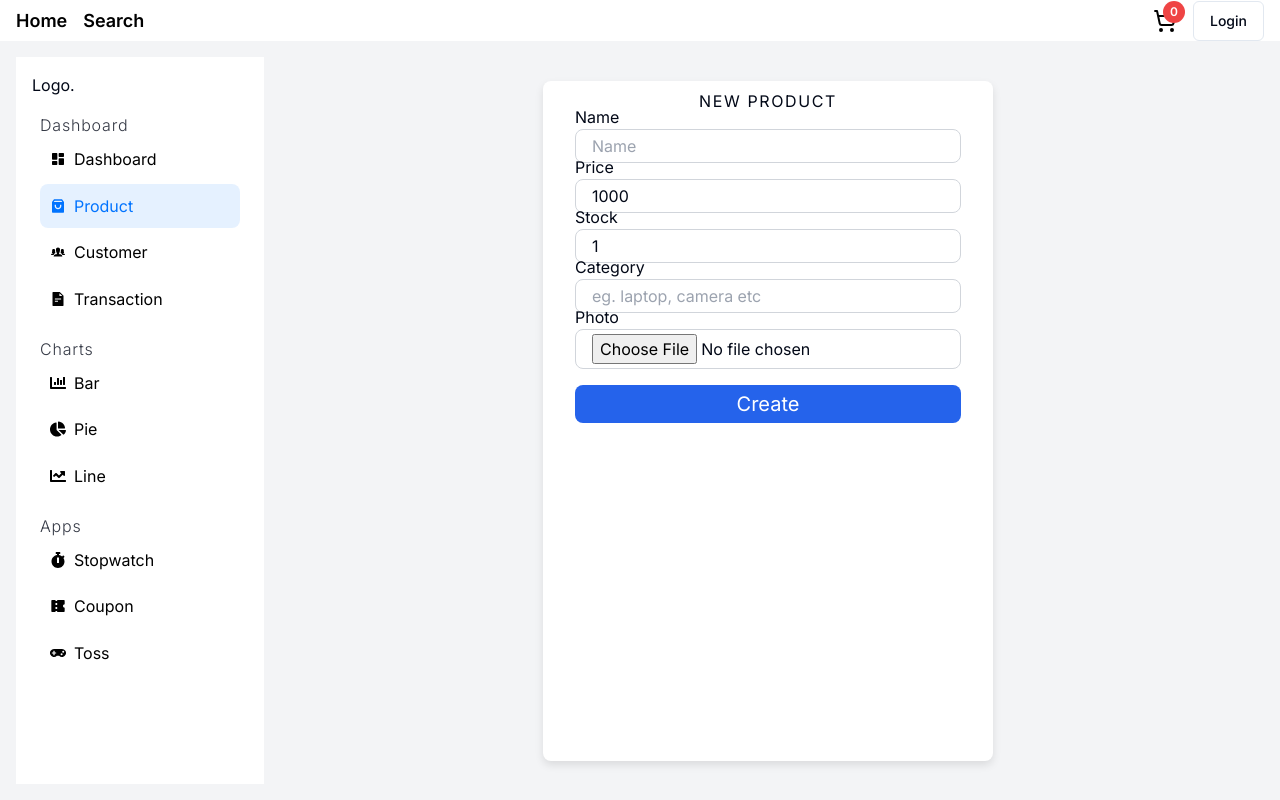
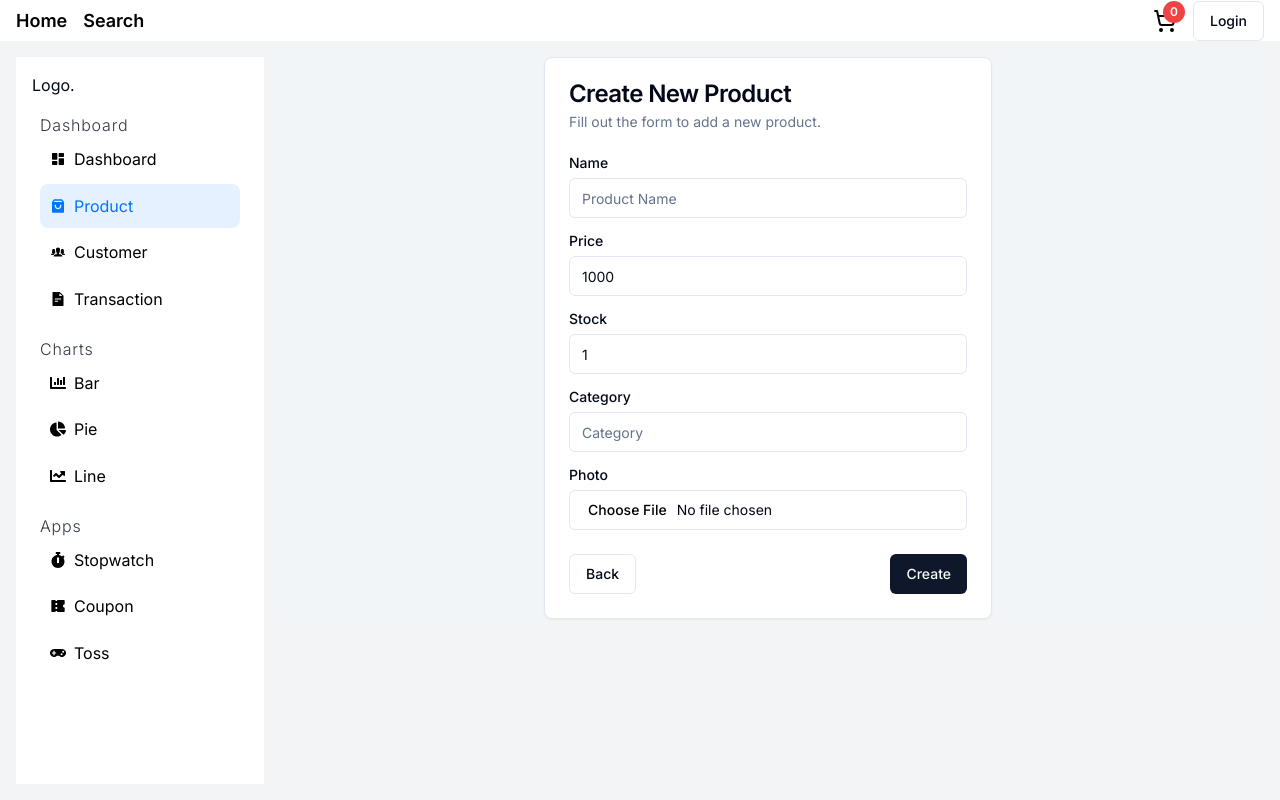
Before and after one commit to Shivam0069/MERN-Ecommerce, a Next.js app: page /admin/product/new in a window 1280 px wide. Built offline with nearby package versions, Linux system fonts and the light colour scheme; no server answers.

Commit message:
New Product Page

```diff
--- a/app/admin/product/new/page.tsx
+++ b/app/admin/product/new/page.tsx
@@ -1,14 +1,24 @@
 "use client";
 import AdminSidebar from "@/components/admin/AdminSidebar";
+import { Button } from "@/components/ui/button";
+import {
+  Card,
+  CardContent,
+  CardDescription,
+  CardFooter,
+  CardHeader,
+  CardTitle,
+} from "@/components/ui/card";
+import { Input } from "@/components/ui/input";
+import { Label } from "@/components/ui/label";
 import Loader from "@/helper/loader";
 import { useNewProductMutation } from "@/store/api/productAPI";
 import { responseToast } from "@/utils/features";
 import { useRouter } from "next/navigation";
-import { ChangeEvent, FormEvent, useState } from "react";
+import { ChangeEvent, useState } from "react";
 import toast from "react-hot-toast";
 import { useSelector } from "react-redux";
 import "../../../globals.css";
-
 const NewProduct = () => {
   const [name, setName] = useState<string>("");
   const [category, setCategory] = useState<string>("");
@@ -34,8 +44,7 @@ const NewProduct = () => {
     }
   };
   const router = useRouter();
-  const submitHandler = async (e: FormEvent<HTMLFormElement>) => {
-    e.preventDefault();
+  const submitHandler = async () => {
     if (!name || !stock || !price || !photo || !category) {
       toast.error("Fill all the fields");
       return;
@@ -55,74 +64,78 @@ const NewProduct = () => {
     <div className="admin-container">
       <AdminSidebar />
       {isAdding && <Loader />}
-      <main className="product-management !py-0  ">
-        <article className="!py-2 !max-h-[calc(100vh-41px)] overflow-y-auto scrollbar-hide">
-          <form className="" onSubmit={submitHandler}>
-            <h2>New Product</h2>
-            <div>
-              <label>Name</label>
-              <input
-                className="!py-1"
-                required
-                type="text"
-                placeholder="Name"
+
+      <div className="max-h-[calc(100vh-41px)] overflow-auto scrollbar-hide w-full">
+        <div className="flex flex-col items-center justify-center  bg-muted/40">
+          <Card className="w-full max-w-md">
+            <CardHeader>
+              <CardTitle>Create New Product</CardTitle>
+              <CardDescription>
+                Fill out the form to add a new product.
+              </CardDescription>
+            </CardHeader>
+            <CardContent className="grid gap-4">
+              <div className="grid gap-2">
+                <Label htmlFor="name">Name</Label>
+                <Input
                   value={name}
                   onChange={(e) => setName(e.target.value)}
+                  id="name"
+                  placeholder="Product Name"
                 />
               </div>
-            <div>
-              <label>Price</label>
-              <input
-                className="!py-1"
-                required
+              <div className="grid gap-2">
+                <Label htmlFor="price">Price</Label>
+                <Input
+                  value={price}
+                  onChange={(e) => setPrice(Number(e.target.value))}
+                  id="price"
                   type="number"
                   placeholder="Price"
-                value={price}
-                onChange={(e) => setPrice(Number(e.target.value))}
                 />
               </div>
-            <div>
-              <label>Stock</label>
-              <input
-                required
-                type="number"
-                className="!py-1"
-                placeholder="Stock"
+              <div className="grid gap-2">
+                <Label htmlFor="stock">Stock</Label>
+                <Input
                   value={stock}
                   onChange={(e) => setStock(Number(e.target.value))}
+                  id="stock"
+                  type="number"
+                  placeholder="Stock"
                 />
               </div>
 
-            <div>
-              <label>Category</label>
-              <input
-                type="text"
-                required
-                className="!py-1"
-                placeholder="eg. laptop, camera etc"
+              <div className="grid gap-2">
+                <Label htmlFor="category">Category</Label>
+                <Input
                   value={category}
                   onChange={(e) => setCategory(e.target.value)}
+                  id="category"
+                  type="text"
+                  placeholder="Category"
                 />
               </div>
-
-            <div>
-              <label>Photo</label>
-
-              <input
-                required
-                type="file"
-                onChange={changeImageHandler}
-                className="!py-1"
+              <div className="grid gap-2">
+                <Label htmlFor="photo">Photo</Label>
+                <Input onChange={changeImageHandler} id="photo" type="file" />
+              </div>
+              {photoPrev && (
+                <img
+                  src={photoPrev}
+                  className="w-40 h-40 rounded-full mx-auto"
+                  alt="New Image"
                 />
+              )}
+            </CardContent>
+            <CardFooter className="flex justify-between">
+              <Button variant="outline" onClick={() => window.history.back()}>
+                Back
+              </Button>
+              <Button onClick={submitHandler}>Create</Button>
+            </CardFooter>
+          </Card>
         </div>
-
-            {photoPrev && <img src={photoPrev} alt="New Image" />}
-            <button className="!py-1" type="submit">
-              Create
-            </button>
-          </form>
-        </article>
-      </main>
+      </div>
     </div>
   );
 };
```
Lines whose indentation alone changed are shown as unchanged.
